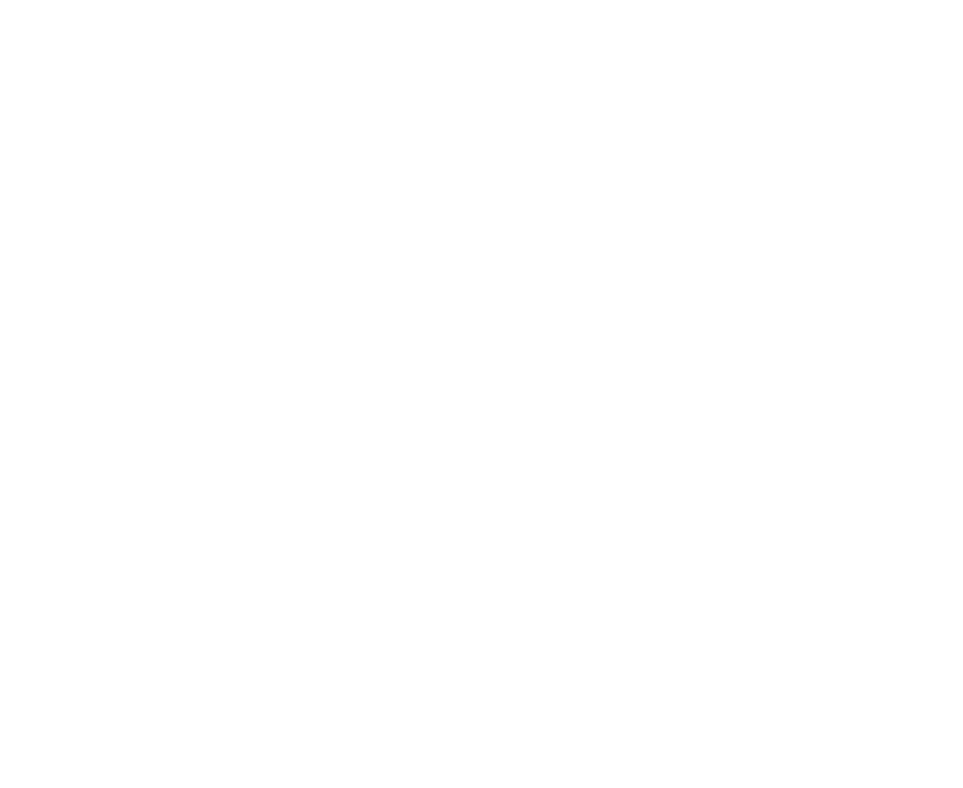
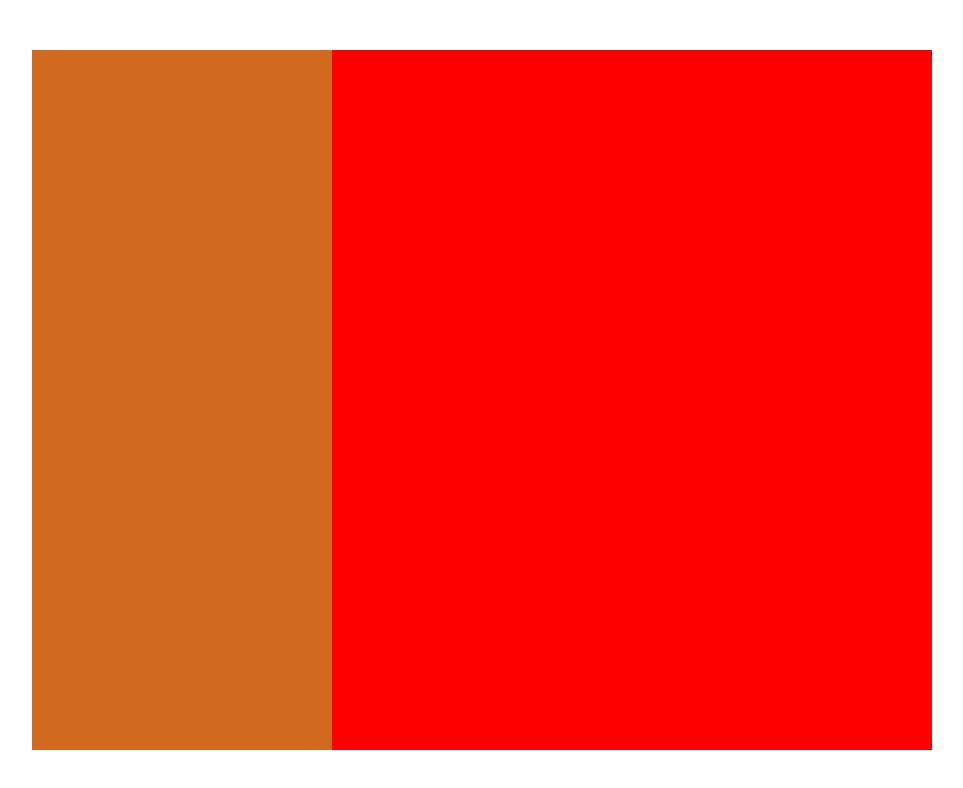
Before and after one commit to Adaminite/to-do-list, a website built with webpack: page dist/index.html in a window 1280 px wide. Shown: the whole page, without its empty margins (158-1121 px from the left). Built offline with nearby package versions, Linux system fonts and the light colour scheme.

Commit message:
Add layout for main div

```diff
--- a/styles/style.css
+++ b/styles/style.css
@@ -1,4 +1,35 @@
 *{
     margin: 0;
     padding: 0;
+
+    box-sizing: border-box;
 }
+
+/* Structural styling */
+body{
+
+    height: 100vh;
+
+    display: flex;
+    justify-content: center;
+    align-items: center;
+
+}
+
+#content{
+    display: flex;
+
+    min-height: 700px;
+    width: 900px;
+
+}
+
+#sidebar{
+    width: 33.3%;
+    background-color: chocolate;
+}
+
+#items{
+    width: 66.7%;
+    background-color: red;
+}
```
